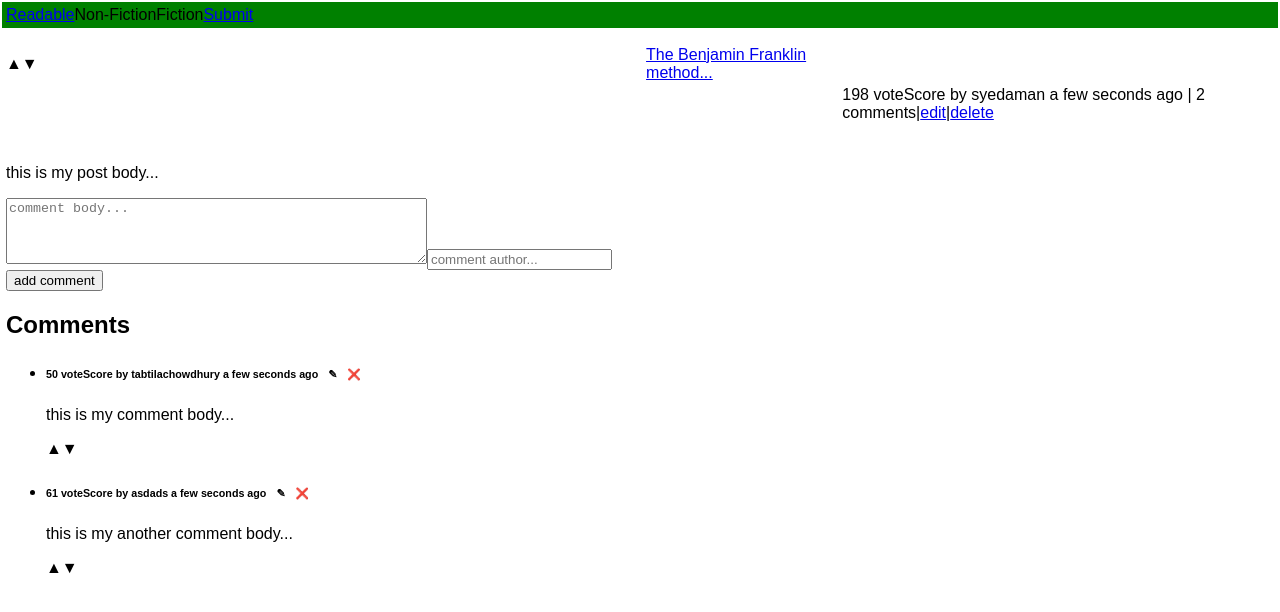
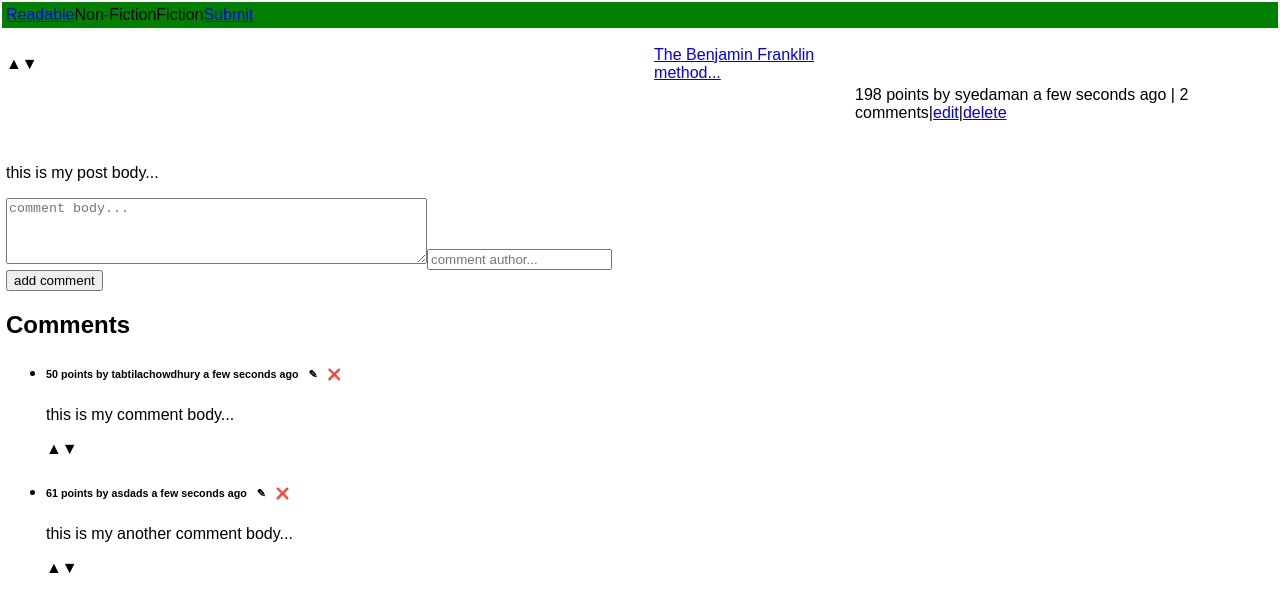
Before and after one commit to islamhaqq/Readable, a React (Create React App) app: page /post/post1 in a window 1280 px wide. Shown: the top 612 px of the page. Built offline with nearby package versions, Linux system fonts and the light colour scheme; no server answers.

Commit message:
fix issue where string was replaced from points to voteScore

```diff
--- a/src/components/PostDetailsRow.js
+++ b/src/components/PostDetailsRow.js
@@ -9,7 +9,7 @@ const PostDetailsRow = ({ post }) => (
 		<td colSpan="2" />
 
 		<td className="post-details-container">
-			<span className="post-voteScore">{`${post.voteScore} voteScore by `}</span>
+			<span className="post-voteScore">{`${post.voteScore} points by `}</span>
 			<a className="post-author">{post.author}</a>
 			<span className="post-timestamp">
 				{` ${moment(post.timestamp)
--- a/src/containers/PostDetail.js
+++ b/src/containers/PostDetail.js
@@ -111,7 +111,7 @@ class PostDetail extends Component {
 												return (
 													<li key={id} className="comment">
 														<h6 className="comment-author">
-															{`${voteScore} voteScore by ${author} ${moment(
+															{`${voteScore} points by ${author} ${moment(
 																timestamp,
 															)
 																.startOf('second')
```
